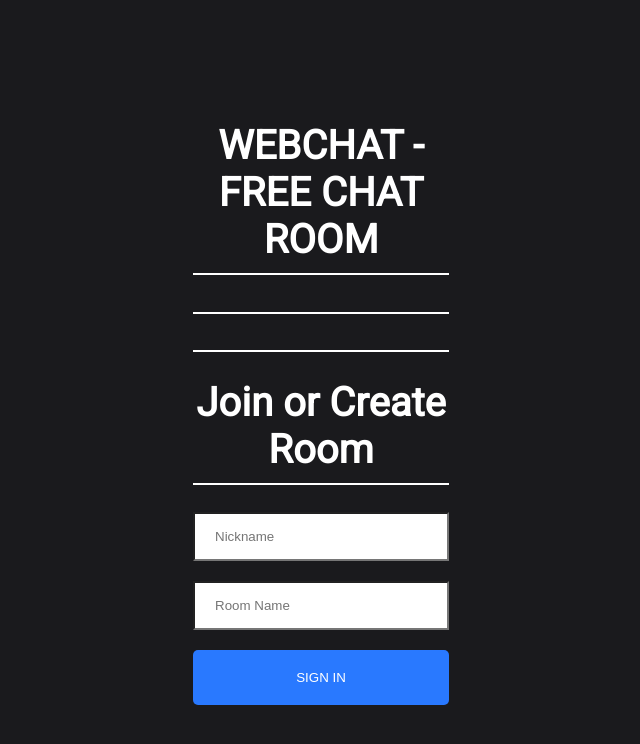
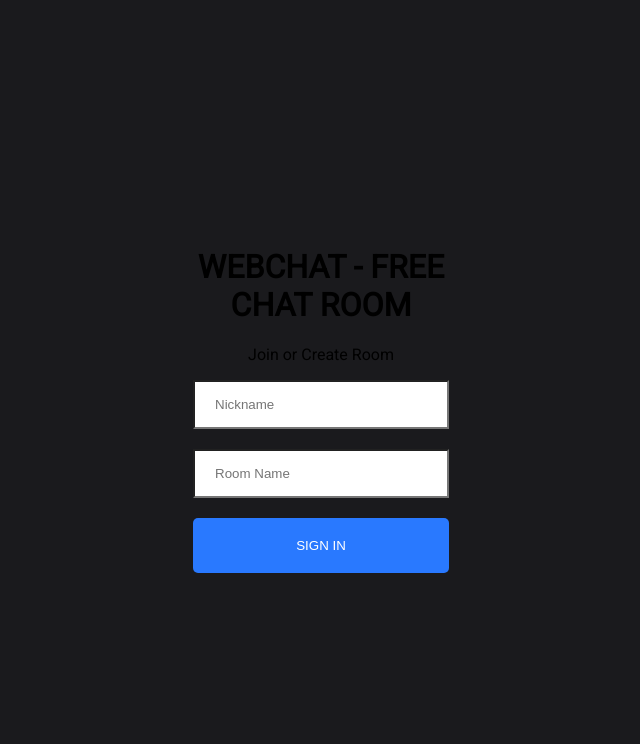
Before and after one commit to Senophyx/pocket-chat-client, a React (Create React App) app: page / in a window 1280 px wide. Shown: the top 744 px of the page, without its empty margins (319-959 px from the left). Built offline with nearby package versions, Linux system fonts and the light colour scheme.

Commit message:
Update Join.js

```diff
--- a/src/components/Join/Join.js
+++ b/src/components/Join/Join.js
@@ -10,10 +10,10 @@ export default function SignIn() {
   return (
     <div className="joinOuterContainer">
       <div className="joinInnerContainer">
-        <h1 className="heading">WEBCHAT - FREE CHAT ROOM</h1>
-        <h1 className="heading"> </h1>
-        <h1 className="heading"> </h1>
-        <h1 className="heading">Join or Create Room</h1>
+        <div class="header">
+          <h1>WEBCHAT - FREE CHAT ROOM</h1>
+          <p>Join or Create Room</p>
+        </div>
         <div>
           <input placeholder="Nickname" className="joinInput" type="text" onChange={(event) => setName(event.target.value)} />
         </div>
```
